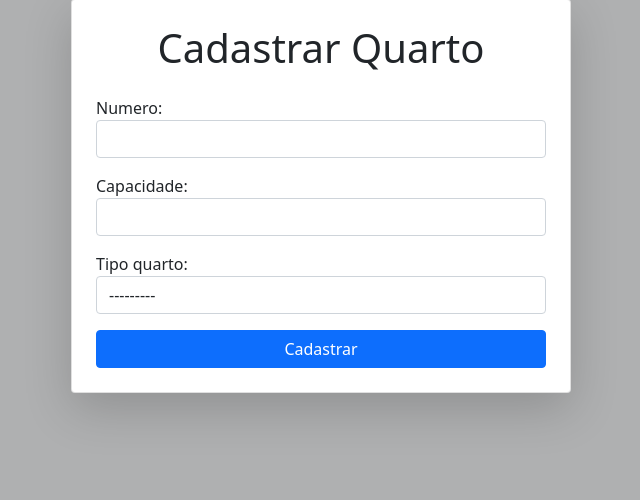
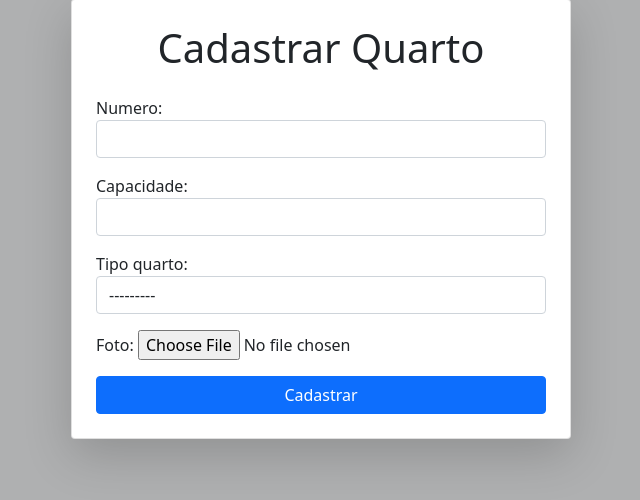
Before and after one commit to rodrigotmo/fullstack1-hotel-manager, a Django app: page /quartos/cadastro in a window 1280 px wide. Shown: the part 121-621 px from the top of the page, without its empty margins (319-959 px from the left). Run offline with Django 5.2, Linux system fonts and the light colour scheme; a user stored in the database is signed in; data comes from the database, SQL or seed files in the repository; both versions use the stored data as it was after the commit; some libraries are stand-ins or nearby versions.

Commit message:
Adicionando imagens no cadastro de quarto

```diff
--- a/hotel/settings.py
+++ b/hotel/settings.py
@@ -16,6 +16,10 @@ from pathlib import Path
 # Build paths inside the project like this: BASE_DIR / 'subdir'.
 BASE_DIR = Path(__file__).resolve().parent.parent
 
+MEDIA_URL = '/media/'
+MEDIA_ROOT = os.path.join(BASE_DIR, 'media')
+
+
 
 # Quick-start development settings - unsuitable for production
 # See https://docs.djangoproject.com/en/5.1/howto/deployment/checklist/
@@ -33,6 +37,7 @@ LOGIN_URL = 'login'
 # Application definition
 
 INSTALLED_APPS = [
+    'stdimage',
     'django.contrib.admin',
     'django.contrib.auth',
     'django.contrib.contenttypes',
--- a/hotel/urls.py
+++ b/hotel/urls.py
@@ -1,6 +1,9 @@
 from django.contrib import admin
 from django.urls import include, path
 from principal import views
+from django.conf import settings
+from django.conf.urls.static import static
+
 
 urlpatterns = [
     path('admin/', admin.site.urls),
@@ -18,3 +21,6 @@ urlpatterns = [
 
     path("reservas/", include("reservas.urls")),
 ]
+
+if settings.DEBUG:
+    urlpatterns += static(settings.MEDIA_URL, document_root=settings.MEDIA_ROOT)
--- a/quartos/forms.py
+++ b/quartos/forms.py
@@ -20,7 +20,7 @@ class TipoQuartoForm(forms.ModelForm):
 class QuartoForm(forms.ModelForm):
     class Meta:
         model = Quarto
-        fields = ['numero', 'capacidade', 'tipo_quarto']
+        fields = ['numero', 'capacidade', 'tipo_quarto', 'foto']
         widgets = {
             'numero': forms.TextInput(attrs={'class': 'form-control'}),
             'capacidade': forms.NumberInput(attrs={'class': 'form-control'}),
--- a/quartos/models.py
+++ b/quartos/models.py
@@ -1,5 +1,6 @@
 from django.db import models
 from funcionarios.models import Funcionario
+from stdimage.models import StdImageField
 
 # Create your models here.
 
@@ -47,6 +48,13 @@ class Quarto(models.Model):
     capacidade = models.IntegerField()
     status_quarto = models.ForeignKey(StatusQuarto, on_delete=models.RESTRICT)
     reserva_liberada = models.BooleanField(default=True)
+    foto = StdImageField(
+        upload_to='fotos/quartos',
+        variations={'thumb': (150, 150), 'medium': (300, 300)},
+        blank=True,
+        null=True
+    )
+
 
     def __str__(self):
         return f"Quarto {self.numero} - {self.tipo_quarto.nome_tipo_quarto}"
--- a/quartos/templates/quarto/cadastro.html
+++ b/quartos/templates/quarto/cadastro.html
@@ -3,12 +3,17 @@
 {% block content %}
 <div class="container mt-5">
     <div class="card shadow-lg p-4" style="max-width: 500px; margin: 0 auto;">
-        <form method="post">
+        <form method="post" enctype="multipart/form-data">
             {% csrf_token %}
             <h1 class="text-center mb-4">
                 {% if quarto %}Editar Quarto{% else %}Cadastrar Quarto{% endif %}
             </h1>
-
+            {% if quarto.foto %}
+            <div class="text-center mb-4">
+                <img src="{{ quarto.foto.medium.url }}" alt="Foto do Quarto" class="img-thumbnail"
+                    style="max-width: 300px;">
+            </div>
+            {% endif %}
             {{ form.as_p }}
 
             <div class="d-grid gap-2">
--- a/quartos/views.py
+++ b/quartos/views.py
@@ -43,7 +43,7 @@ def cadastrar_quarto(request):
         return redirect('home')
 
     if request.method == 'POST':
-        form = QuartoForm(request.POST)
+        form = QuartoForm(request.POST, request.FILES)
         if form.is_valid():
             numero = form.cleaned_data['numero']
             if Quarto.objects.filter(numero=numero).exists():
@@ -66,7 +66,7 @@ def editar_quarto(request, id):
 
     quarto = get_object_or_404(Quarto, id=id)
     if request.method == 'POST':
-        form = QuartoForm(request.POST, instance=quarto)
+        form = QuartoForm(request.POST, request.FILES, instance=quarto)
         if form.is_valid():
             numero = form.cleaned_data['numero']
             if Quarto.objects.exclude(id=id).filter(numero=numero).exists():
```
Also changed, not shown: db.sqlite3, quartos/migrations/0005_quarto_foto.py (added).
